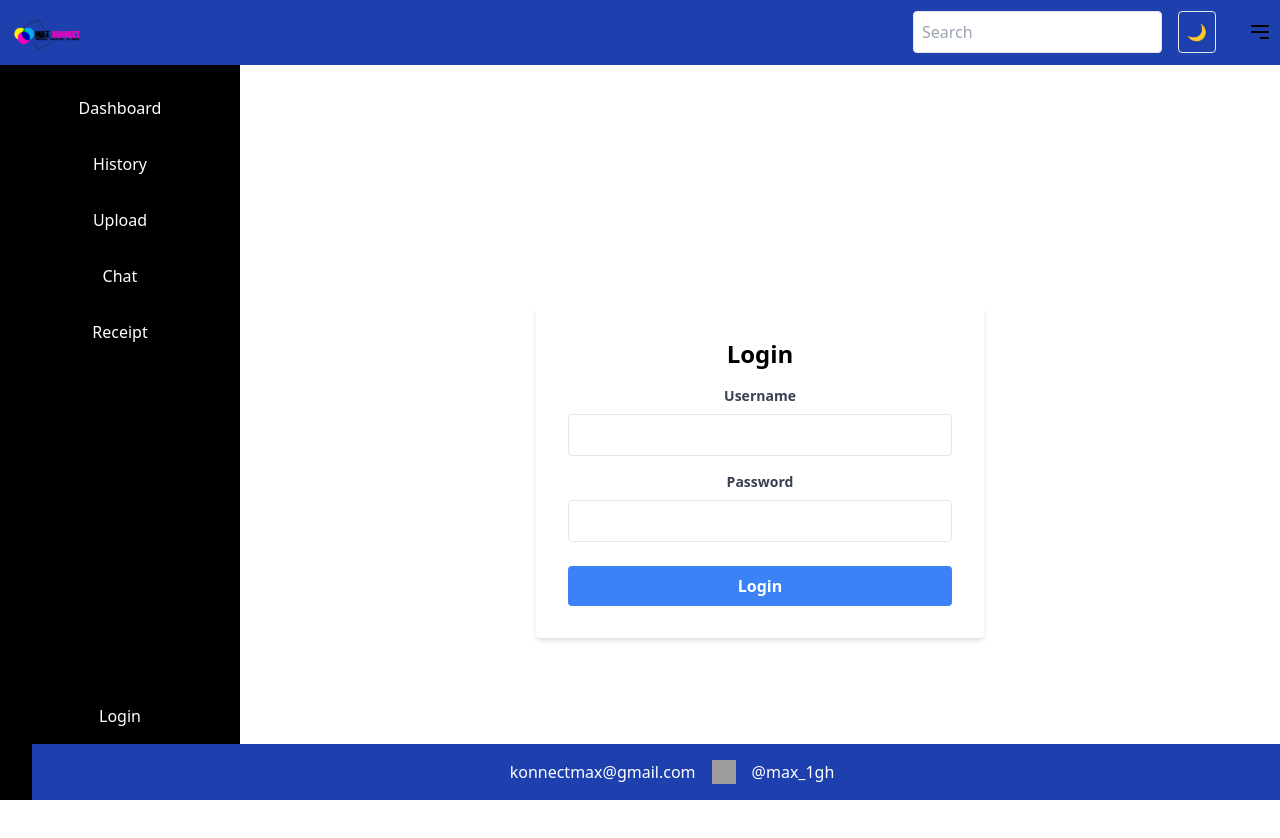
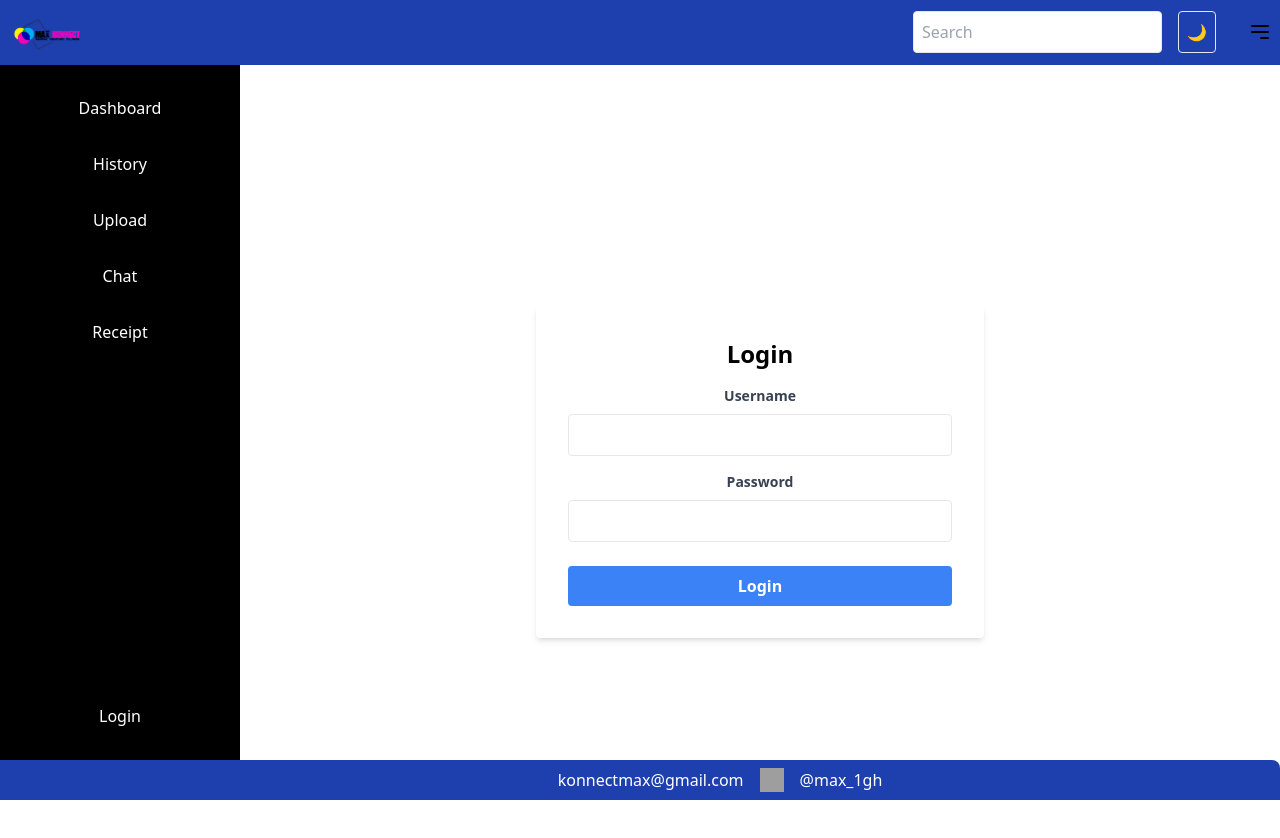
Before and after one commit to Maxzyto/Max_konnect, a React (Vite) app: page /login in a window 1280 px wide. Shown: the top 838 px of the page. Built offline with nearby package versions, Linux system fonts and the light colour scheme; grey boxes are pictures that could not be loaded.

Commit message:
footer complete now

```diff
--- a/src/components/Footer.jsx
+++ b/src/components/Footer.jsx
@@ -3,11 +3,11 @@ import React from "react";
 
 function Footer() {
   return (
-    <footer className="bg-blue-800 p-4 flex justify-center text-white fixed bottom-0 w-full">
-      <div className="flex space-x-4 items-center">
+    <footer className="bg-blue-800 p-2 flex justify-center text-white fixed left-0 bottom-0 w-full z-50 border-rounded-tl-lg rounded-tr-lg">
+      <div className="flex space-x-4 items-center ml-[10rem]">
         <a
           href="mailto:konnectmax@gmail.com"
-          className="text-white hover:underline "
+          className="text-white hover:underline"
         >
           konnectmax@gmail.com
         </a>
```
